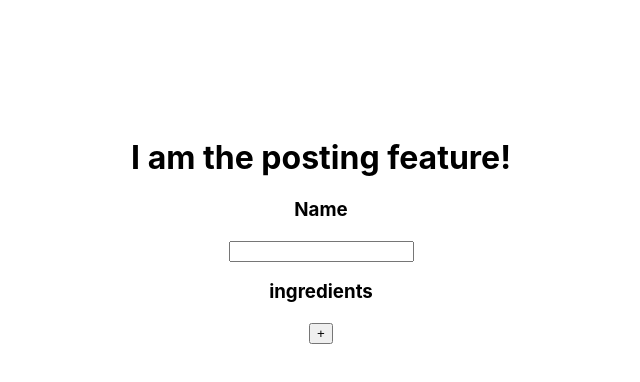
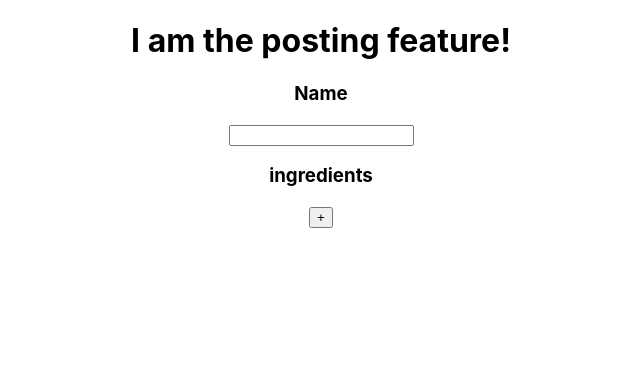
Before and after one commit to DaquanJ/the-bar, a React (Create React App) app: page / in a window 1280 px wide. Shown: the top 382 px of the page, without its empty margins (319-959 px from the left). Built offline with nearby package versions, Linux system fonts and the light colour scheme.

Commit message:
establishing conditional rendering feature

```diff
--- a/src/components/Post.jsx
+++ b/src/components/Post.jsx
@@ -9,30 +9,38 @@ class Post extends Component {
                 {name: ''},
                 {images: []},
                 {ingredients: ''}
-            ]
+            ],
+            cocktails: false
          }
     }
 
 
     render() {
+        const cocktailCreator = () => {
+            if (this.state.cocktails === false) {
+                return null;
+            }
+            return (
+                this.state.userRecipes.map(cocktail => (
+                    <div>
+                        <h3> {cocktail.name} </h3>
+                        <img src={cocktail.images} alt="images"/>
+                        <p> {cocktail.ingredients} </p>
+                    </div>
+                    ))
+                    )
+        }
         return (
             <div>
-            {this.state.userRecipes.map(cocktail => (
-                <div>
-                    <h3> {cocktail.name} </h3>
-                    <img src={cocktail.images} alt=""/>
-                    <p> {cocktail.ingredients} </p>
-                </div>
-                ))}
                 <h1> I am the posting feature! </h1>
                 <form onSubmit = {e => e.preventDefault()} >
                     <h3>Name</h3>
                     <input type="text" onChange={ e => {this.setState({name: e.target.value})} } />
                     <input type="image" alt=''/>
                     <h3>ingredients</h3>
-                    <input type="submit" value='+' />
-
+                    <input type="submit" value='+' onClick = {() => this.setState({cocktails: true})} />
                 </form>
+                {cocktailCreator()}
             </div>
          );
     }
```
